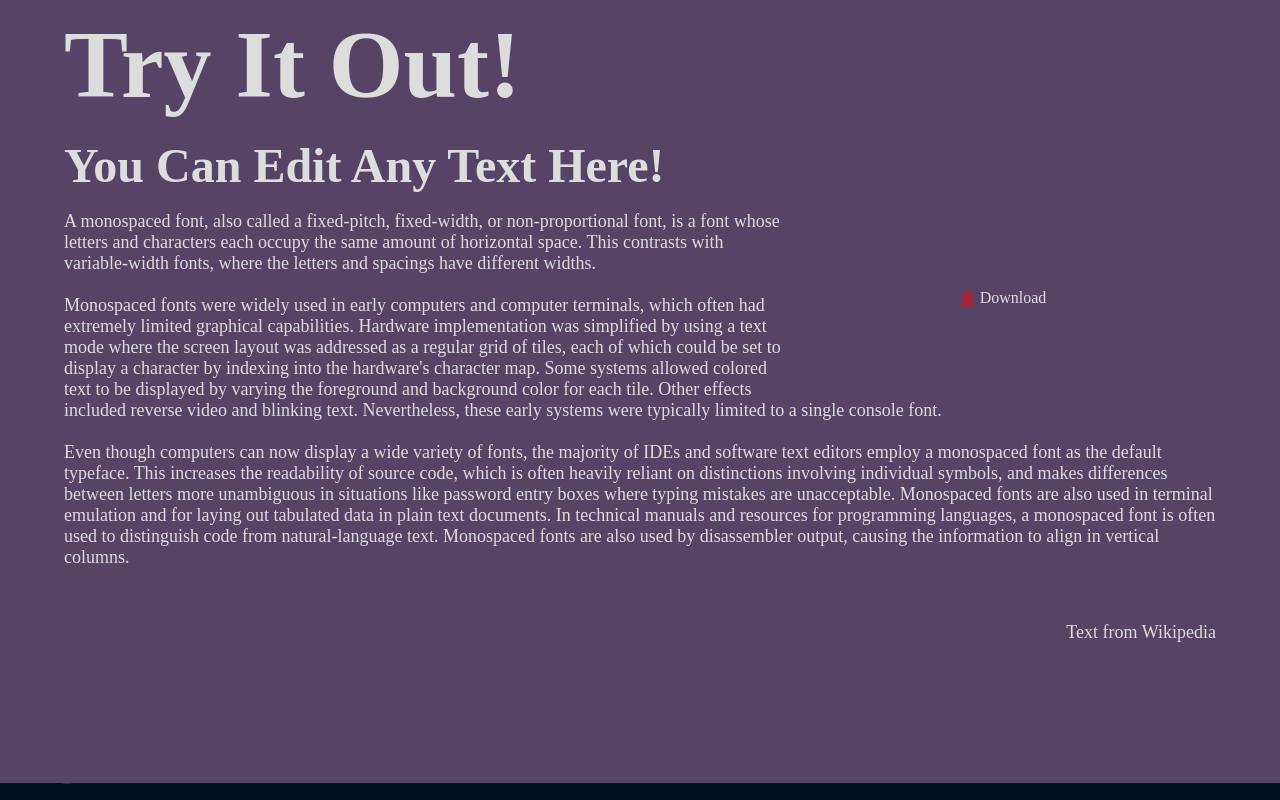
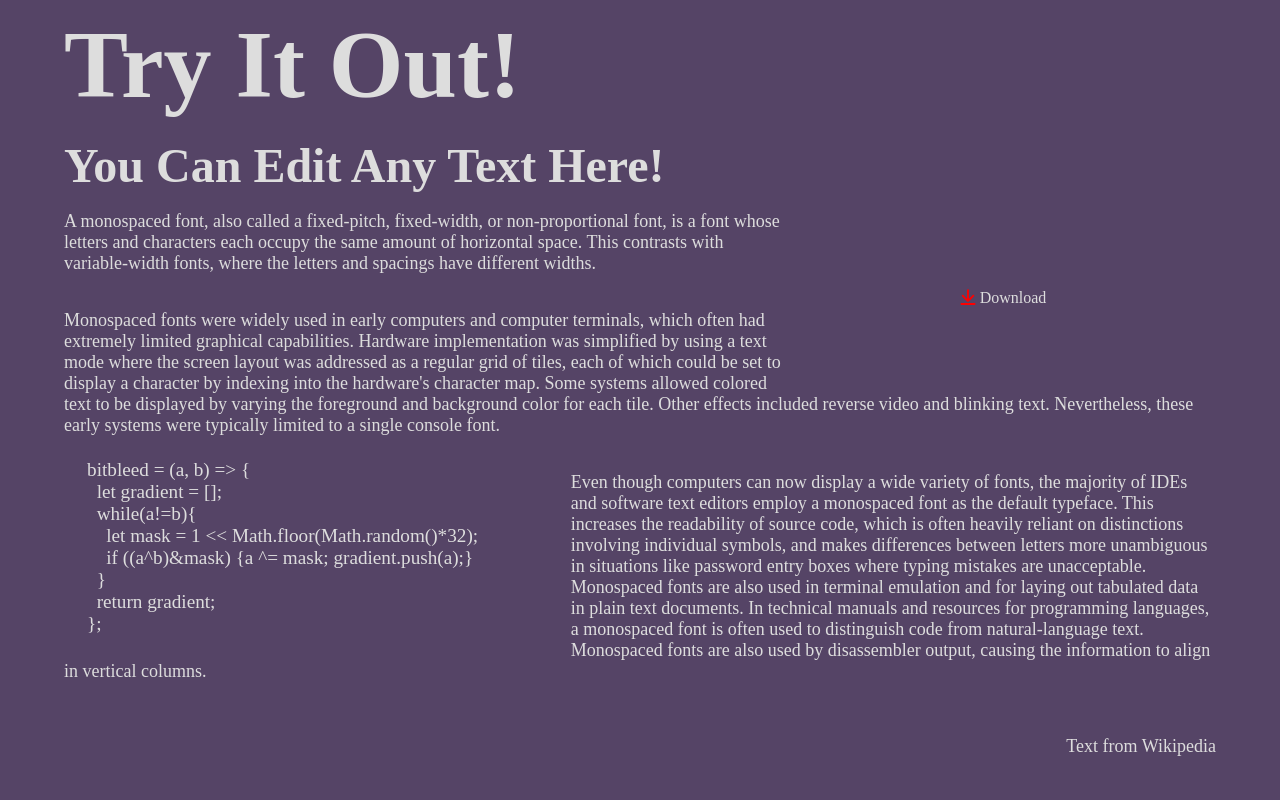
Before and after one commit to CIOSAI/IndecisoFont-obsolete, a Svelte app in the folder svelte-app/: page / in a window 1280 px wide. Shown: the part 1617-2417 px from the top of the page. Built offline with nearby package versions, Linux system fonts and the light colour scheme.

Commit message:
refine playground

```diff
--- a/svelte-app/src/PlayGround.svelte
+++ b/svelte-app/src/PlayGround.svelte
@@ -4,25 +4,36 @@
 
 <main>
   <div id="container">
-    <h1 class="noMargin" contenteditable="true">Try It Out!</h1>
+    <h1 class="noMargin" contenteditable="true" spellcheck="false">Try It Out!</h1>
     <br>
-    <h2 class="noMargin" contenteditable="true">You Can Edit Any Text Here!</h2>
+    <h2 class="noMargin" contenteditable="true" spellcheck="false">You Can Edit Any Text Here!</h2>
     <br>
     <div id="download-button">
       <DownloadButton/>
     </div>
-    <p class="noMargin" contenteditable="true">
+    <p class="noMargin" contenteditable="true" spellcheck="false">
       A monospaced font, also called a fixed-pitch, fixed-width, or non-proportional font, is a font whose letters and characters each occupy the same amount of horizontal space. This contrasts with variable-width fonts, where the letters and spacings have different widths.
-      <br>
-      <br>
+    </p>
+      <br><br>
+    <p class="noMargin" contenteditable="true" spellcheck="false">
       Monospaced fonts were widely used in early computers and computer terminals, which often had extremely limited graphical capabilities. Hardware implementation was simplified by using a text mode where the screen layout was addressed as a regular grid of tiles, each of which could be set to display a character by indexing into the hardware's character map. Some systems allowed colored text to be displayed by varying the foreground and background color for each tile. Other effects included reverse video and blinking text. Nevertheless, these early systems were typically limited to a single console font.
-      <br>
-      <br>
+    </p>
+      <div id="code-block" contenteditable="true" spellcheck="false">
+        {`bitbleed = (a, b) => {`}<br>
+        &nbsp;&nbsp;{`let gradient = [];`}<br>
+        &nbsp;&nbsp;{`while(a!=b){`}<br>
+        &nbsp;&nbsp;&nbsp;&nbsp;{`let mask = 1 << Math.floor(Math.random()*32);`}<br>
+        &nbsp;&nbsp;&nbsp;&nbsp;{`if ((a^b)&mask) {a ^= mask; gradient.push(a);}`}<br>
+        &nbsp;&nbsp;{`}`}<br>
+        &nbsp;&nbsp;{`return gradient;`}<br>
+        {`};`}<br>
+      </div>
+      <br><br>
+    <p class="noMargin" contenteditable="true" spellcheck="false">
       Even though computers can now display a wide variety of fonts, the majority of IDEs and software text editors employ a monospaced font as the default typeface. This increases the readability of source code, which is often heavily reliant on distinctions involving individual symbols, and makes differences between letters more unambiguous in situations like password entry boxes where typing mistakes are unacceptable. Monospaced fonts are also used in terminal emulation and for laying out tabulated data in plain text documents. In technical manuals and resources for programming languages, a monospaced font is often used to distinguish code from natural-language text. Monospaced fonts are also used by disassembler output, causing the information to align in vertical columns.
     </p>
-    <br>
-    <br>
-    <p id="footnote" contenteditable="true">Text from Wikipedia</p>
+      <br><br>
+    <p id="footnote" contenteditable="true" spellcheck="false">Text from Wikipedia</p>
   </div>
 </main>
 
@@ -51,6 +62,13 @@
     float: right;
     margin: 2%;
   }
+  #code-block{
+    width: 24em;
+    height: 9em;
+    float: left;
+    margin: 2%;
+    font-size: larger;
+  }
   #footnote{
     text-align: right;
     position: relative;
```
